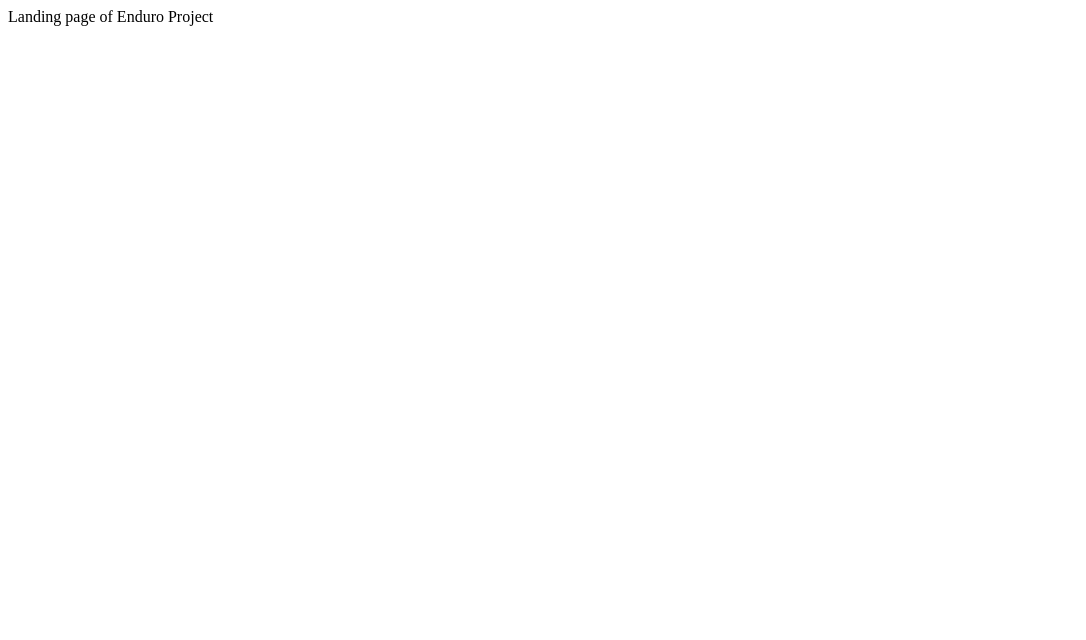
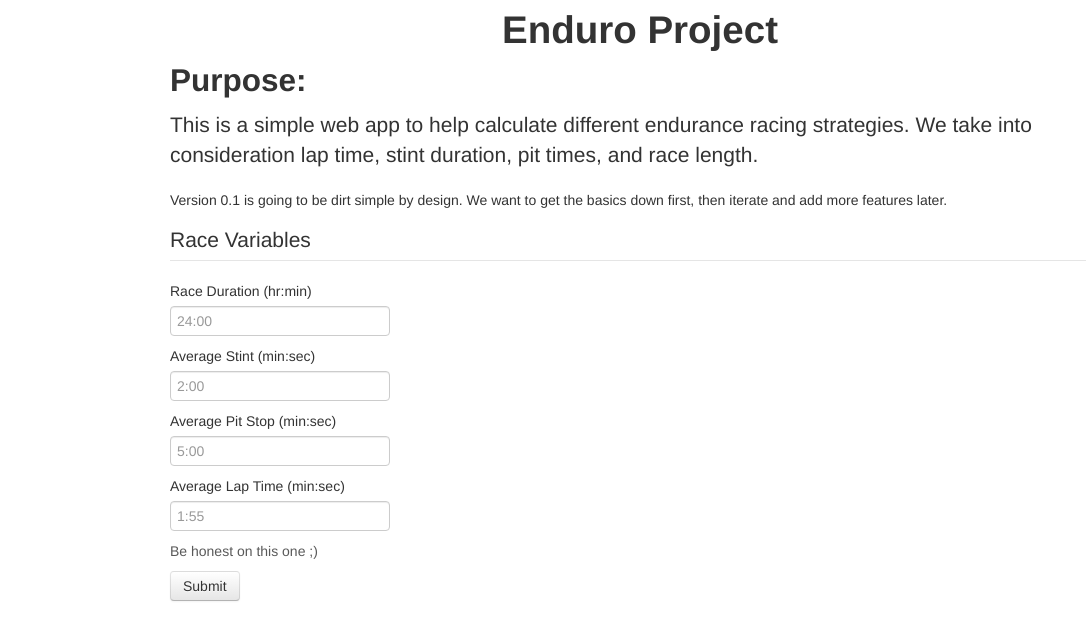
Before and after one commit to MJJoyce/enduro, a plain HTML site: page index.html in a window 1280 px wide. Shown: the whole page, without its empty margins (0-1086 px from the left). Drawn offline with nearby package versions, Linux system fonts and the light colour scheme.

Commit message:
Wired up a simple form and put some content in place.  Button doesn't work yet, but I think we won't need it with proper data-bindings

```diff
--- a/index.html
+++ b/index.html
@@ -1 +1,42 @@
-Landing page of Enduro Project
+<!DOCTYPE html>
+<html lang="en">
+    <head>
+        <title>Enduro - Race Strategy Planning</title>
+        <meta name="viewport" content="width=device-width, initial-scale=1.0">
+        <meta name="description" content="Simple Endurance Race Planning">
+        <meta name="author" content="Cameron Goodale">
+        <link href="css/bootstrap.min.css" rel="stylesheet" media="screen">
+    </head>
+    <body>
+        <div class="container">
+            <h1 class="text-center">Enduro Project</h1>
+            <h2>Purpose:</h2>
+            <p class="lead">This is a simple web app to help calculate different endurance
+            racing strategies.  We take into consideration lap time, stint duration,
+            pit times, and race length.</p>
+            <p>Version 0.1 is going to be dirt simple by design.  We want to get the
+            basics down first, then iterate and add more features later.
+            </p>
+
+            <form>
+                <fieldset>
+                    <legend>Race Variables</legend>
+                    <label>Race Duration (hr:min)</label>
+                    <input type="text" placeholder="24:00">
+                    <label>Average Stint (min:sec)</label>
+                    <input type="text" placeholder="2:00">
+                    <label>Average Pit Stop (min:sec)</label>
+                    <input type="text" placeholder="5:00">
+                    <label>Average Lap Time (min:sec)</label>
+                    <input type="text" placeholder="1:55">
+                    <span class="help-block">Be honest on this one ;)</span>
+                    <button type="submit" class="btn">Submit</button>
+                </fieldset>
+                </form>
+        </div>
+        <script src="http://code.jquery.com/jquery.js"></script>
+        <script src="js/bootstrap.min.js"></script>
+    </body>
+
+
+</html>
```
